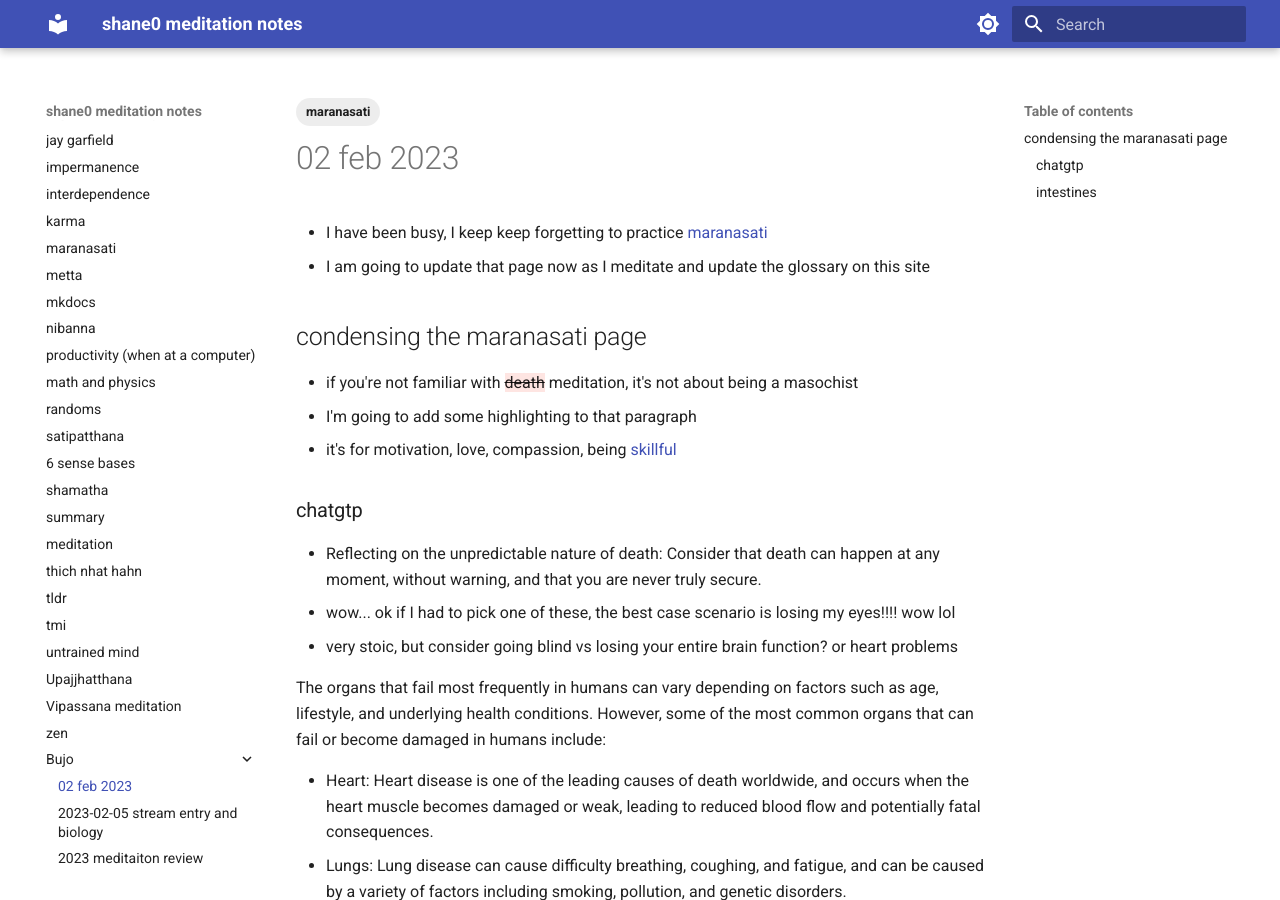
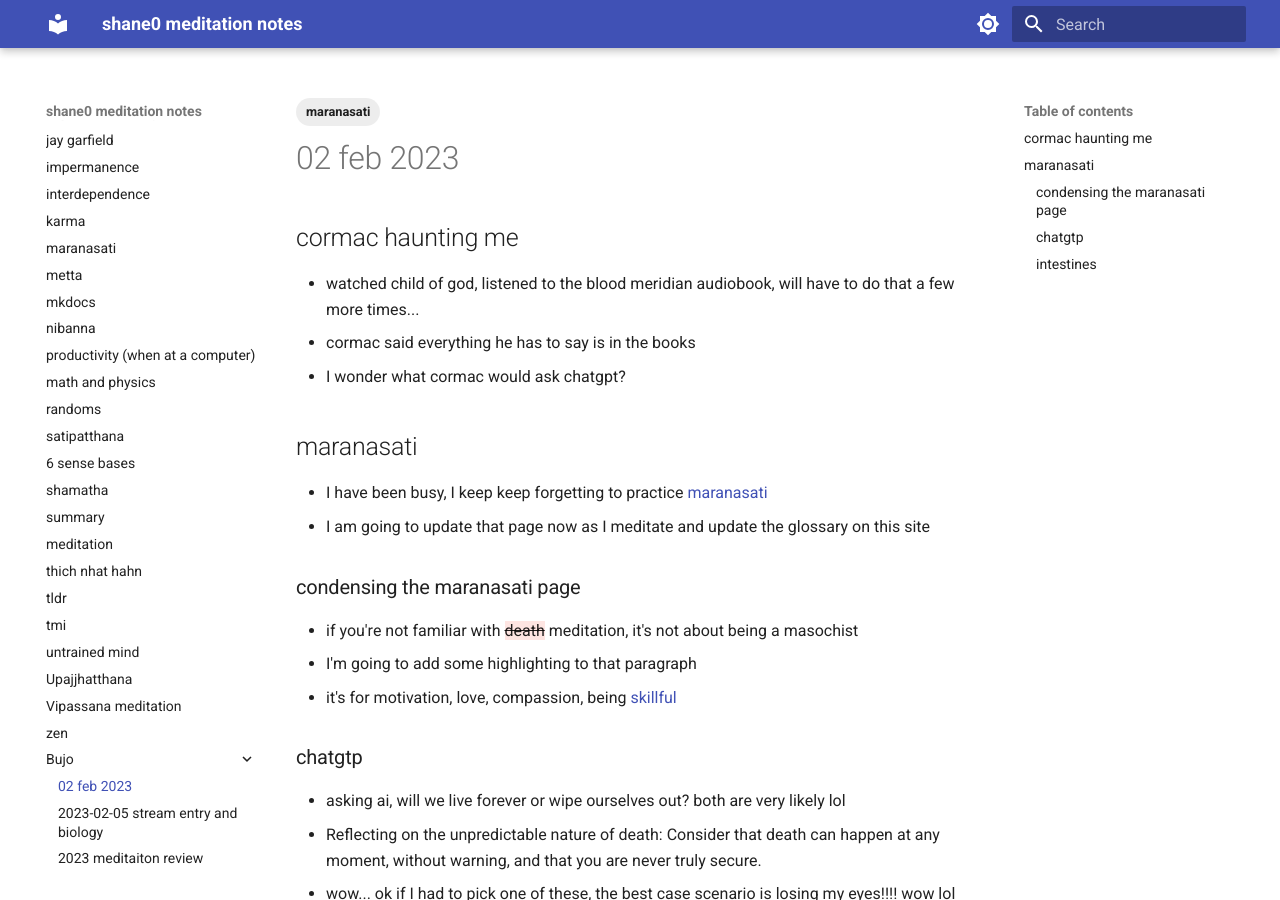
Before and after one commit to shane0/shane0.github.io, an MkDocs documentation site: the page built from docs/bujo/02_February.md, in a window 1280 px wide and 900 px high. Built offline with MkDocs 1.6.1 and Material for MkDocs 9.7.7, drawn with Linux system fonts in a browser that asks for light colours.

Commit message:
'push often even between commercials'

```diff
--- a/docs/bujo/02_February.md
+++ b/docs/bujo/02_February.md
@@ -4,10 +4,18 @@ tags:
 ---
 # 02 feb 2023
 
+## cormac haunting me
+
+- watched child of god, listened to the blood meridian audiobook, will have to do that a few more times...
+- cormac said everything he has to say is in the books
+- I wonder what cormac would ask chatgpt?
+
+## maranasati
+
 - I have been busy, I keep keep forgetting to practice [maranasati](../maranasati.md)
 - I am going to update that page now as I meditate and update the glossary on this site
 
-## condensing the maranasati page
+### condensing the maranasati page
 
 - if you're not familiar with {--death--} meditation, it's not about being a masochist
 - I'm going to add some highlighting to that paragraph
@@ -15,6 +23,7 @@ tags:
 
 ### chatgtp
 
+- asking ai, will we live forever or wipe ourselves out? both are very likely lol
 - Reflecting on the unpredictable nature of death: Consider that death can happen at any moment, without warning, and that you are never truly secure.
 - wow... ok if I had to pick one of these, the best case scenario is losing my eyes!!!! wow lol
 - very stoic, but consider going blind vs losing your entire brain function?  or heart problems
```
Also changed, not shown: docs/index.md (+3 -1 lines), 1 other file.
